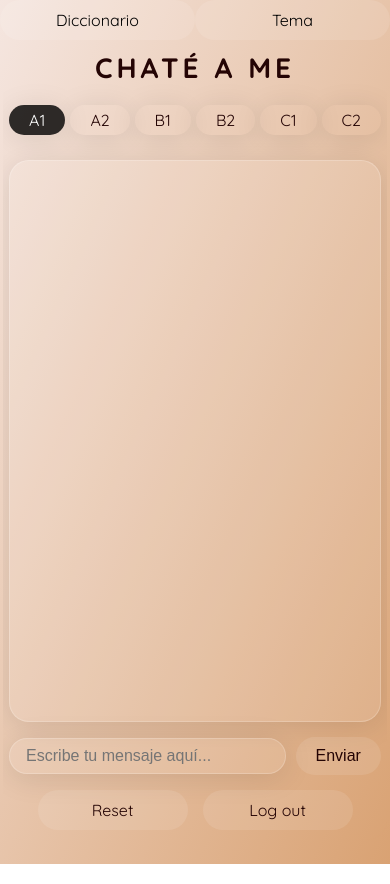
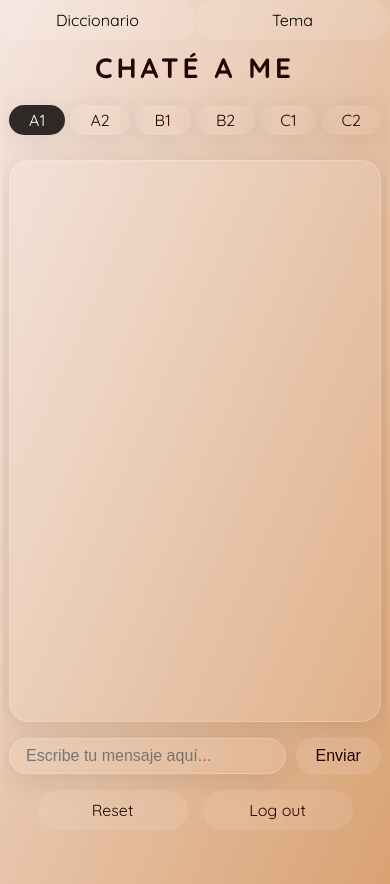
Before and after one commit to Albert-S2/chateame, a Next.js app: page /chatpage in a window 390 px wide. Built offline with nearby package versions, Linux system fonts and the light colour scheme.

Commit message:
checking with height

```diff
--- a/app/components/chatbot.css
+++ b/app/components/chatbot.css
@@ -229,6 +229,8 @@
     display: flex;
     flex-direction: column;
     padding: 0;
+    min-height: 100vh;
+    min-height: 100dvh;
   }
   .chatbot-container {
     width: 100% !important;
```
